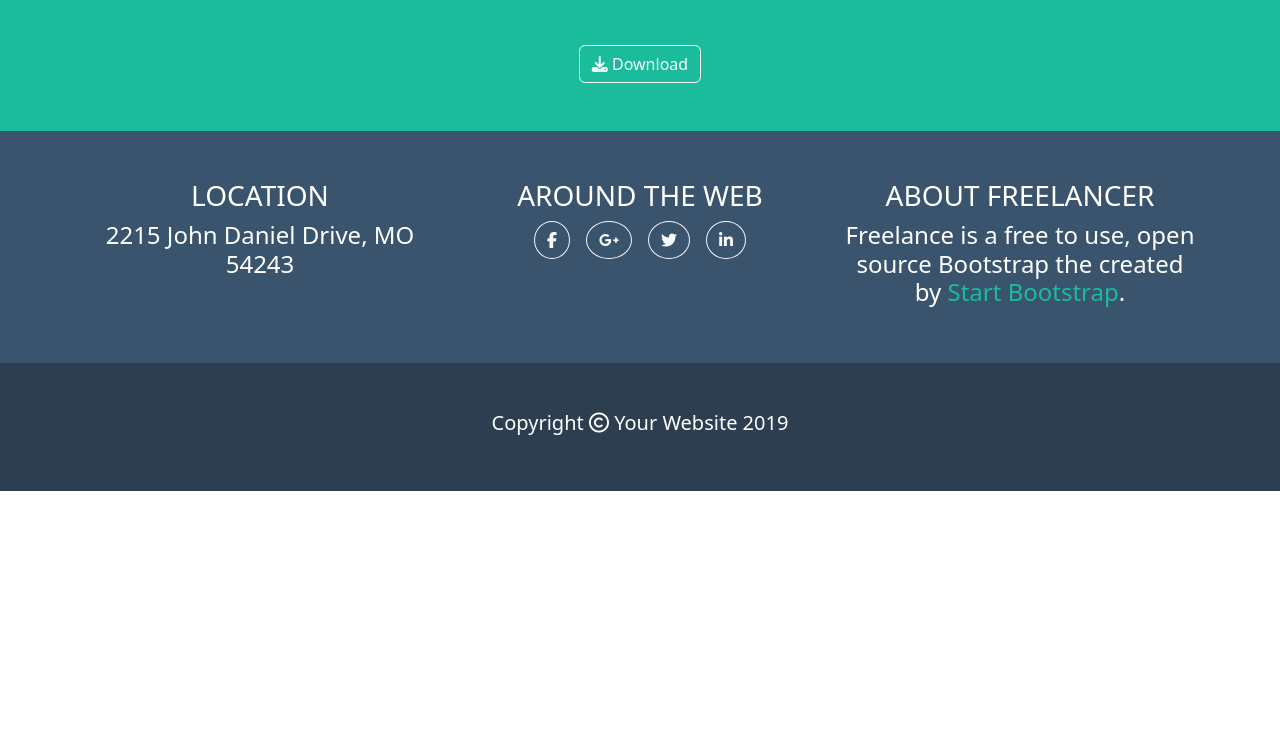
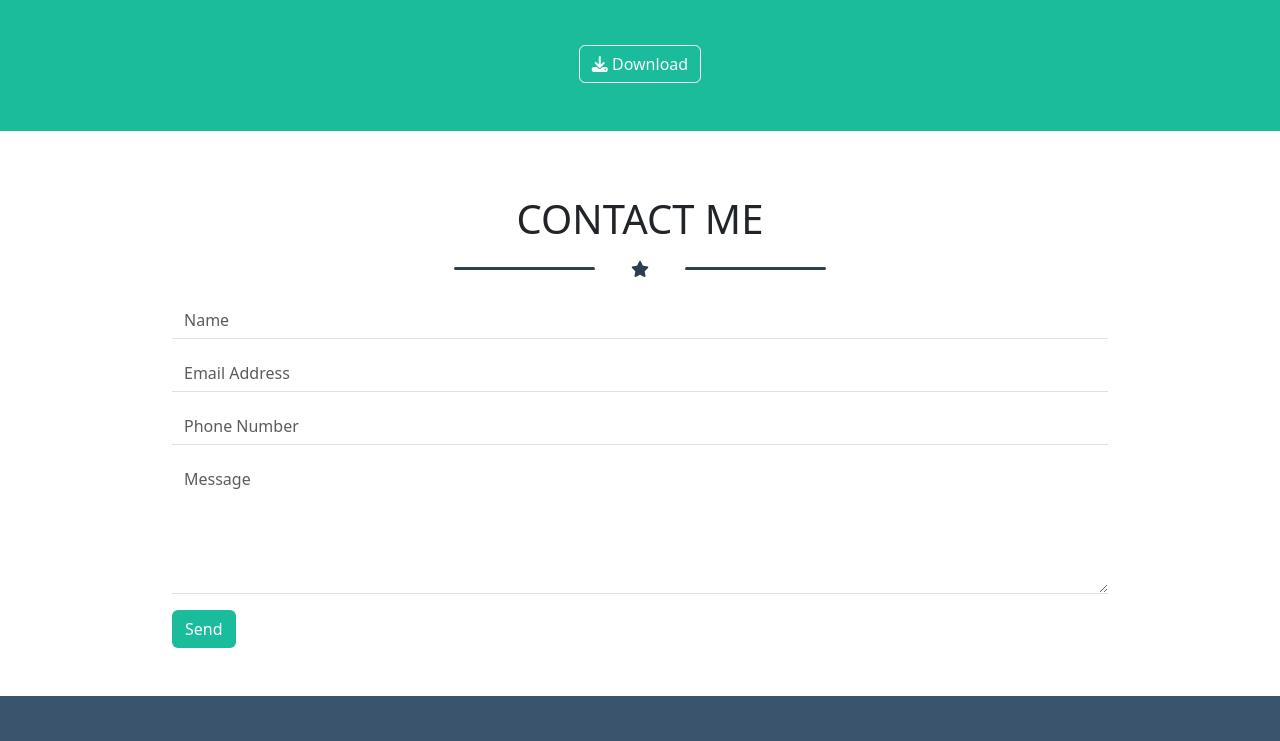
Before and after one commit to michele-pupo/html-css-bootstrap-freelancer, a plain HTML site: page index.html in a window 1280 px wide. Shown: the part 1744-2485 px from the top of the page. Before the commit the page ends 2235 px from the top, so only its background shows below. Drawn offline with nearby package versions, Linux system fonts and the light colour scheme.

Commit message:
end contact me

```diff
--- a/css/style.css
+++ b/css/style.css
@@ -13,3 +13,7 @@
 #my_text_color{
     color: #1abc9c;
 }
+
+#my_text_color_dark{
+    color: #2c3e50;
+}
--- a/index.html
+++ b/index.html
@@ -54,12 +54,12 @@
                         </div>
                     </div>
                     <h1 class="text-center text-uppercase fw-bolder">Start bootstrap</h1>
-                    <div class="struttura-titolo col-3 mx-auto">
+                    <div class="struttura-titolo col-4 mx-auto">
                         <div class="row align-items-center">
                             <div class="col-5">
                                 <hr class="border-3 opacity-100 rounded">
                             </div>
-                            <div class="col-2">
+                            <div class="col-2 text-center">
                                 <i class="fa-solid fa-star"></i>
                             </div>
                             <div class="col-5">
@@ -82,12 +82,12 @@
         <section id="portfolio">
             <div class="container py-3">
                 <h2 class="mt-5 text-uppercase text-center fs-1">Portfolio</h2>
-                <div class="struttura-titolo col-3 mx-auto">
+                <div class="struttura-titolo col-4 mx-auto">
                     <div class="separator row align-items-center">
                         <div class="col-5">
                             <hr class="border-3 opacity-100 rounded">
                         </div>
-                        <div class="col-2">
+                        <div class="col-2 text-center">
                             <i class="fa-solid fa-star"></i>
                         </div>
                         <div class="col-5">
@@ -138,12 +138,12 @@
         <section id="about">
             <div class="mt-5 container text-white py-5">
                 <h2 class="text-uppercase text-center fs-1">About</h2>
-                <div class="struttura-titolo col-3 mx-auto">
+                <div class="struttura-titolo col-4 mx-auto">
                     <div class="separator row align-items-center">
                         <div class="col-5">
                             <hr class="border-3 opacity-100 rounded">
                         </div>
-                        <div class="col-2">
+                        <div class="col-2  text-center">
                             <i class="fa-solid fa-star"></i>
                         </div>
                         <div class="col-5">
@@ -170,7 +170,47 @@
             </div>
         </section>
         <!-- fine about -->
+
+        <!-- sezione contact me -->
+        <section id="portfolio">
+            <div class="container py-3">
+                <h2 class="mt-5 text-uppercase text-center fs-1">Contact me</h2>
+                <div class="struttura-titolo col-4 mx-auto">
+                    <div class="separator row align-items-center">
+                        <div id="my_text_color_dark" class="col-5">
+                            <hr class="border-3 opacity-100 rounded">
+                        </div>
+                        <div id="my_text_color_dark" class="col-2  text-center">
+                            <i class="fa-solid fa-star"></i>
+                        </div>
+                        <div id="my_text_color_dark" class="col-5">
+                            <hr class="border-3 opacity-100 rounded">
+                        </div>
+                    </div>
+                </div>
+            </div>
+
+            <!-- form -->
+            <form class="container col-9 mb-5">
+                <div class="mb-3">
+                    <input type="text" class="form-control border-0 border-bottom rounded-0" id="inputName" aria-describedby="emailHelp" placeholder="Name">
+                </div>
+                <div class="mb-3">
+                    <input type="email" class="form-control border-0 border-bottom rounded-0" id="inputEmail" aria-describedby="emailHelp" placeholder="Email Address">
+                </div>
+                <div class="mb-3">
+                    <input type="number" class="form-control border-0 border-bottom rounded-0" id="inputPhoneNumber" aria-describedby="emailHelp" placeholder="Phone Number">
+                </div>
+                <div class="mb-3">
+                    <textarea class="form-control border-0 border-bottom rounded-0" id="inputMessage" rows="5" placeholder="Message"></textarea>
+                </div>
+                <button type="submit" class="btn text-white" id="about" >Send</button>
+            </form>
+             <!--fine form  -->
+        </section>
+        <!-- fine contact me -->
     </main>
+
 
     <!-- footer -->
     <footer>
```
